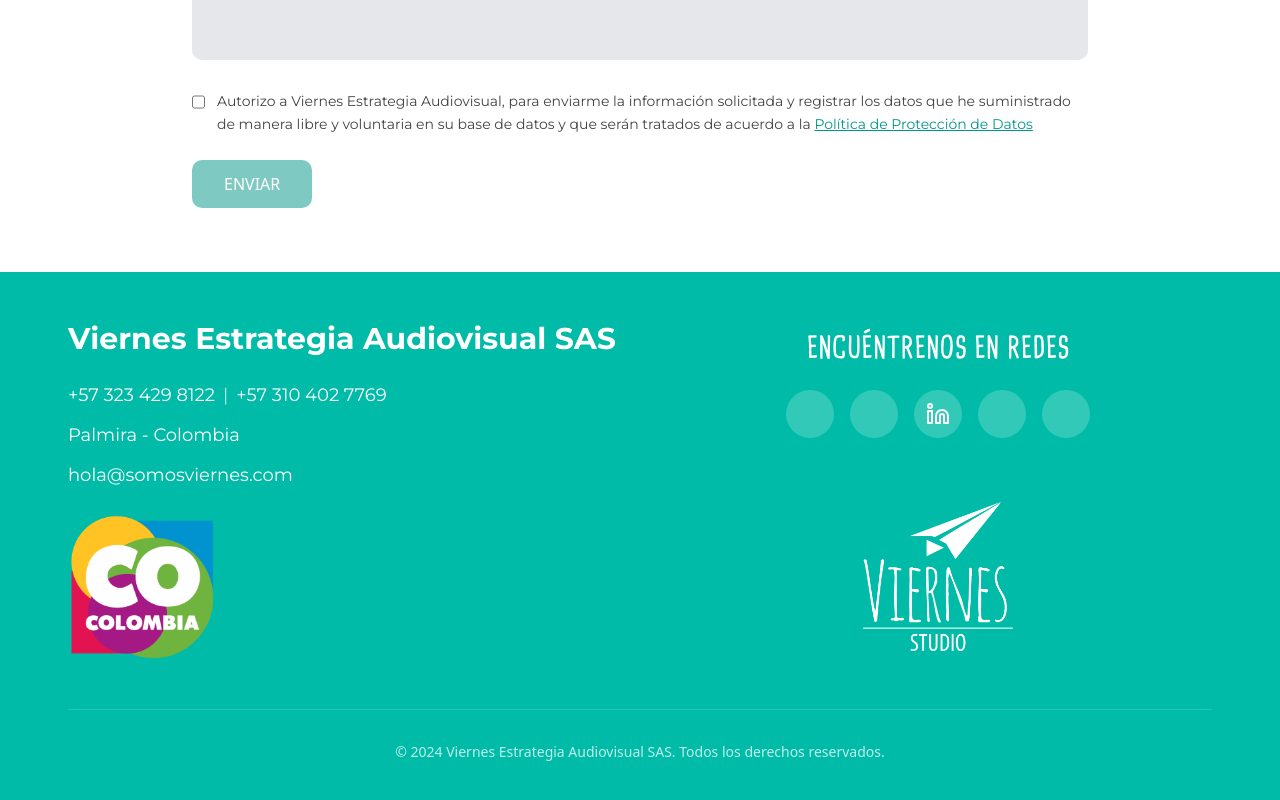
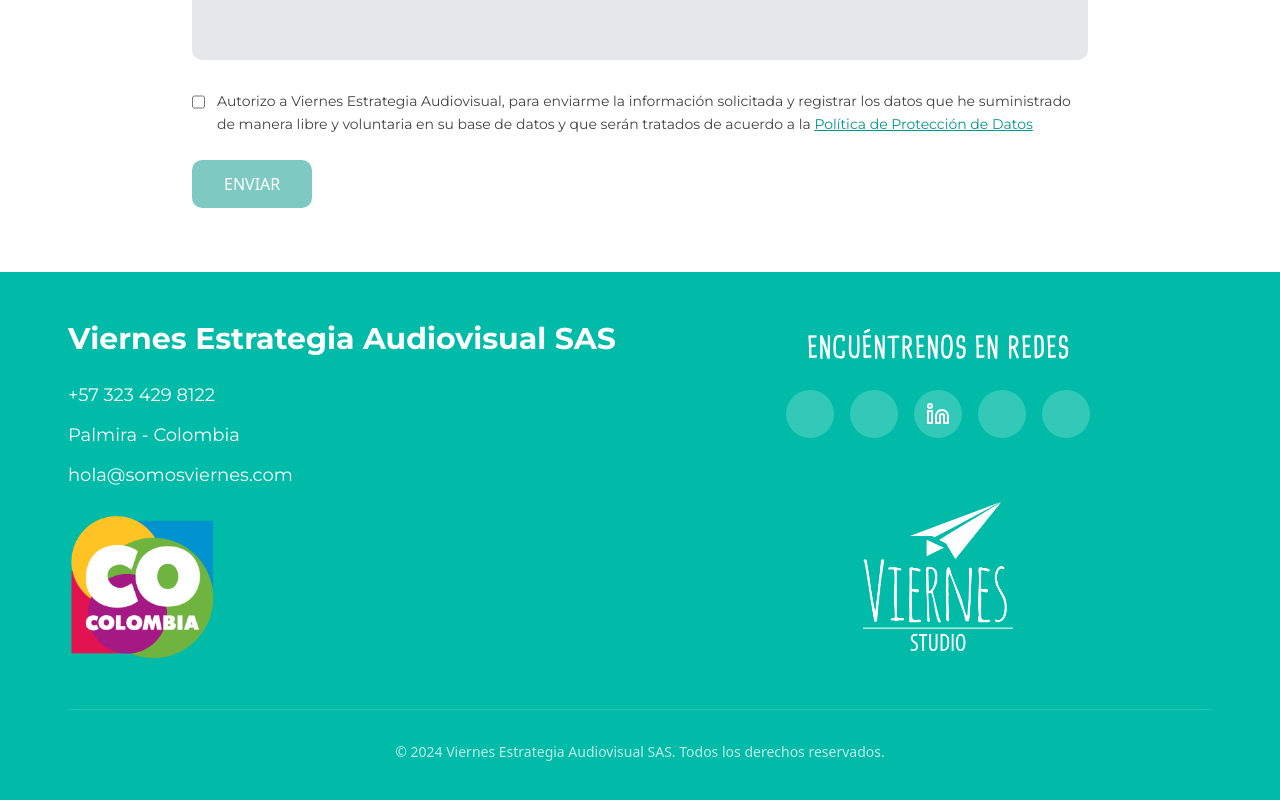
Before and after one commit to ag7digital/somosviernes, a Next.js app: page / in a window 1280 px wide. Shown: the part 6203-7003 px from the top of the page. Built offline with nearby package versions, Linux system fonts and the light colour scheme; some icons are missing.

Commit message:
remove personal mobile number

```diff
--- a/src/app/components/footer.tsx
+++ b/src/app/components/footer.tsx
@@ -63,8 +63,6 @@
               <div className="space-y-3 text-lg">
                 <p className="flex flex-wrap items-center gap-2">
                   <span>+57 323 429 8122</span>
-                  <span className="text-white/70">|</span>
-                  <span>+57 310 402 7769</span>
                 </p>
                 <p>Palmira - Colombia</p>
                 <p>
```
